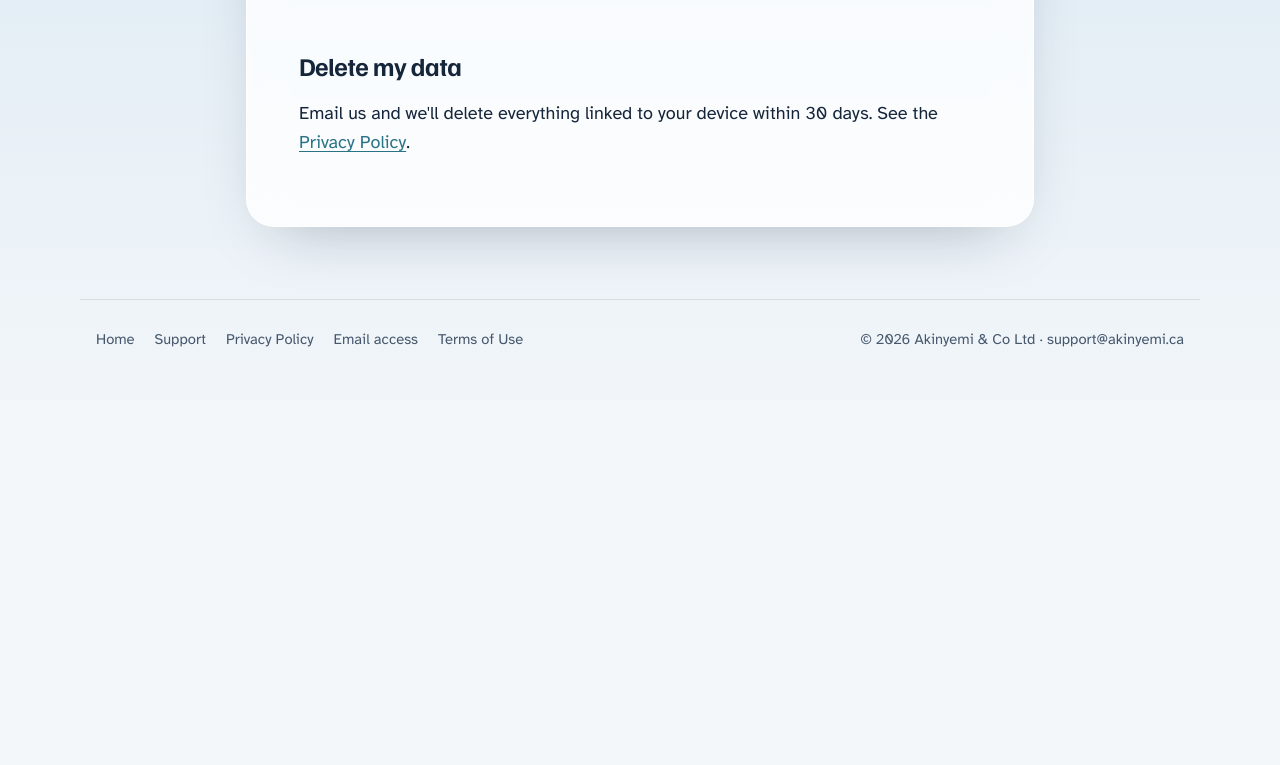
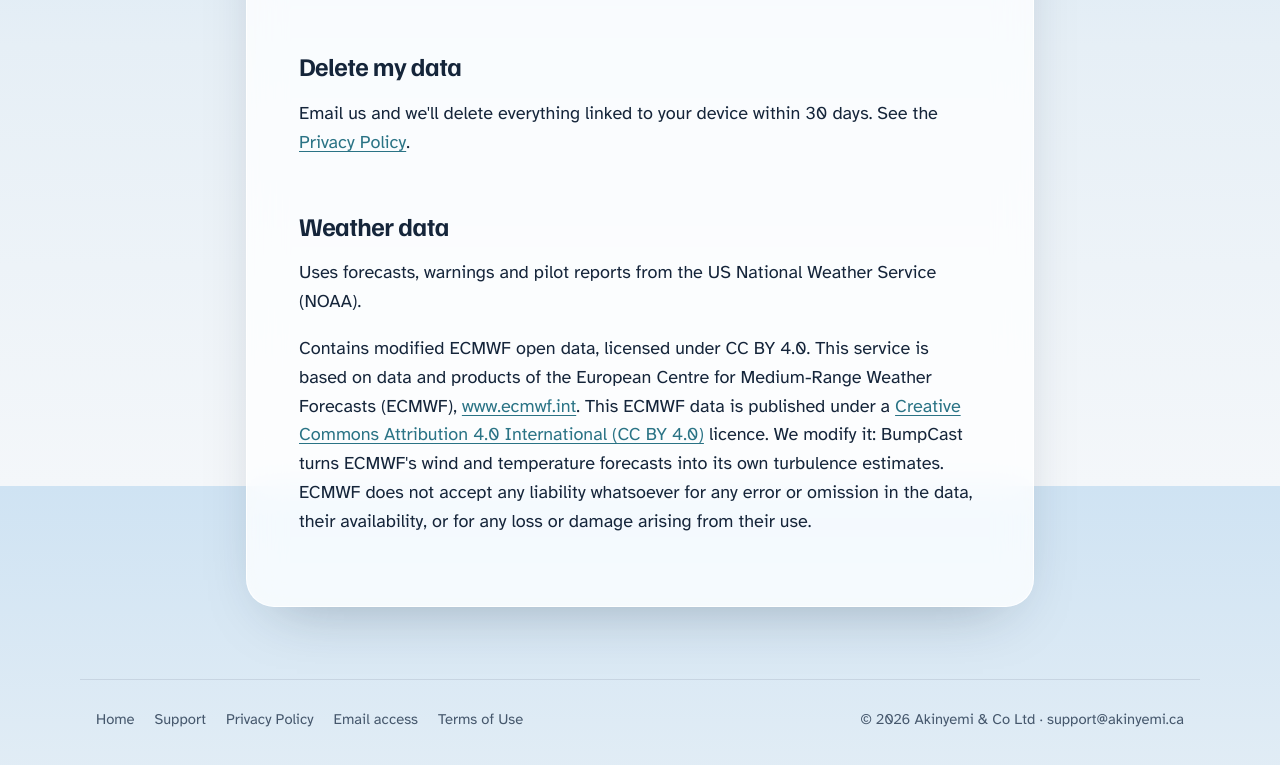
Before and after one commit to lan-ak/bumpcast, a plain HTML site: page support.html in a window 1280 px wide. Shown: the part 1926-2691 px from the top of the page. Before the commit the page ends 2326 px from the top, so only its background shows below. Drawn offline with Linux system fonts and the light colour scheme.

Commit message:
Publish site 2026-10-31

```diff
--- a/support.html
+++ b/support.html
@@ -53,6 +53,10 @@
 
 <h2>Delete my data</h2>
 <p>Email us and we'll delete everything linked to your device within 30 days. See the <a href="privacy.html">Privacy Policy</a>.</p>
+
+<h2>Weather data</h2>
+<p>Uses forecasts, warnings and pilot reports from the US National Weather Service (NOAA).</p>
+<p>Contains modified ECMWF open data, licensed under CC BY 4.0. This service is based on data and products of the European Centre for Medium-Range Weather Forecasts (ECMWF), <a href="https://www.ecmwf.int">www.ecmwf.int</a>. This ECMWF data is published under a <a href="https://creativecommons.org/licenses/by/4.0/">Creative Commons Attribution 4.0 International (CC BY 4.0)</a> licence. We modify it: BumpCast turns ECMWF's wind and temperature forecasts into its own turbulence estimates. ECMWF does not accept any liability whatsoever for any error or omission in the data, their availability, or for any loss or damage arising from their use.</p>
 </div></div>
 </main>
 
```
